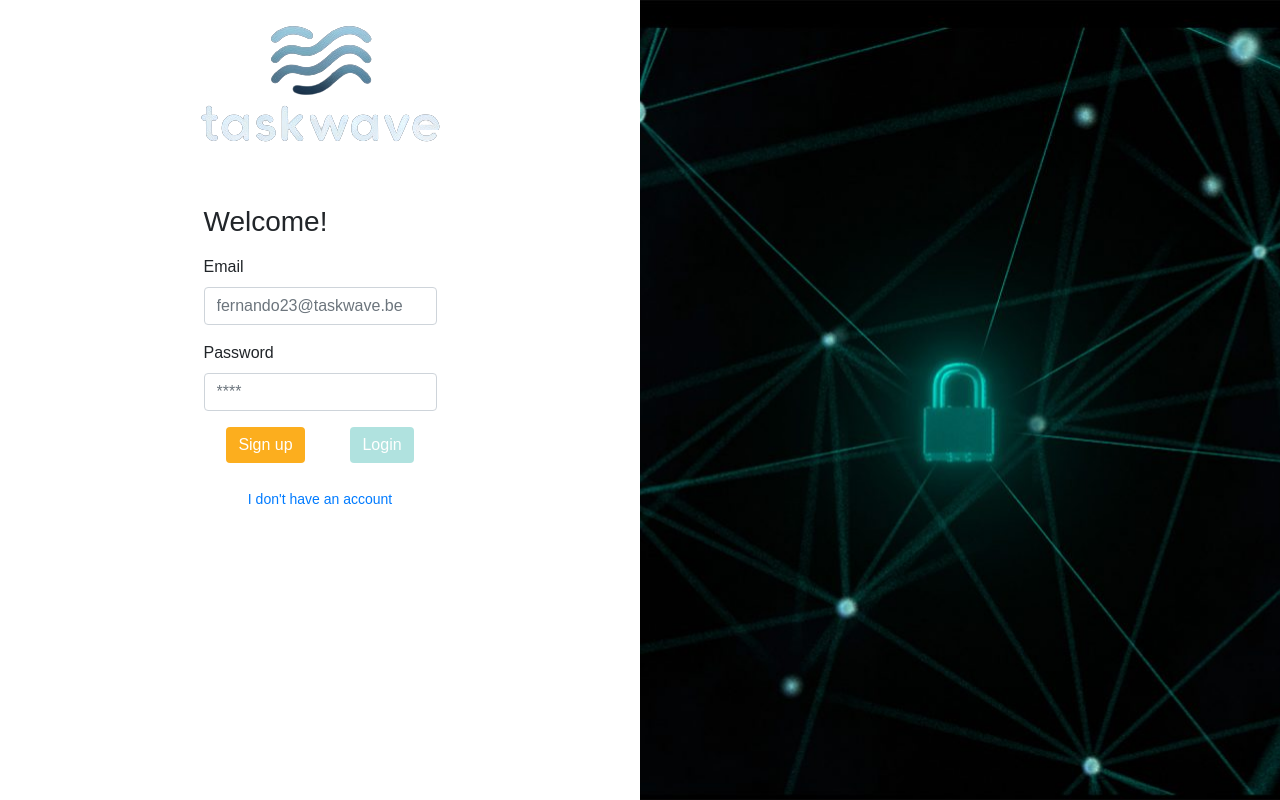
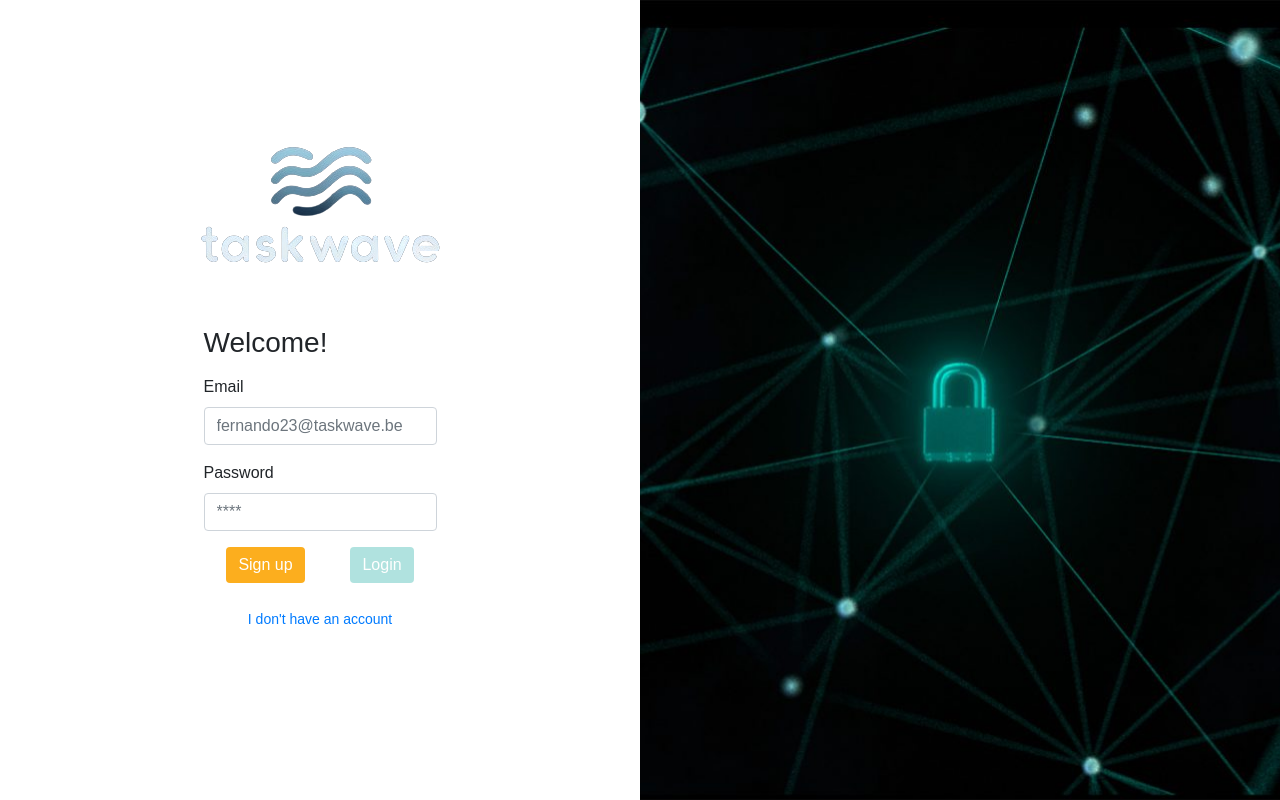
Before and after one commit to BertoPolo/numentech, a React (Create React App) app: page / in a window 1280 px wide. Built offline with nearby package versions, Linux system fonts and the light colour scheme; the HTML template or start-up script is replaced by a standard one.

Commit message:
small styling /login fix. /register ifElse error fixed

```diff
--- a/src/components/Login.jsx
+++ b/src/components/Login.jsx
@@ -45,8 +45,8 @@ const Login = () => {
                 {/* SINCE small screens */}
                 <Container fluid className="d-none d-sm-block">
                     <Row>
-                        <Col className="d-flex flex-column">
-                            <Image className="mb-4 mt-3 ml-auto mr-auto" style={{ maxHeight: "20vh", maxWidth: "25vw" }} src="/taskwave_nobg.png" alt="Company logo" />
+                        <Col className="d-flex flex-column justify-content-center">
+                            <Image className="mb-4 ml-auto mr-auto" style={{ maxHeight: "20vh", maxWidth: "25vw" }} src="/taskwave_nobg.png" alt="Company logo" />
                             <LoginFormBox setIsVerifiying={handleVerifyingState} setIsVerified={handleVerifiedState} isVerified={isVerified} handleCredentials={handleCredentials} modalFirstInputRef={modalFirstInputRef} />
                         </Col>
 
--- a/src/components/LoginFormBox.jsx
+++ b/src/components/LoginFormBox.jsx
@@ -32,7 +32,7 @@ const FormBox = ({ setIsVerifiying, setIsVerified, isVerifiying, isVerified, han
                 body: JSON.stringify(body),
             });
 
-            if (response.ok) {
+            if (response !== 201) {
                 const data = await response.json();
 
                 if (data.isVerified === false) {
--- a/src/components/Register.jsx
+++ b/src/components/Register.jsx
@@ -94,9 +94,9 @@ const Register = () => {
                             </Link>
                         </div>
                     </Form >
+
                     {isCharging && <Spinner animation="border" variant="success" className="position-absolute" />}
                     {isError && <p className="text-danger">Oops! This email is already in use</p>}
-
                 </div>
             </div>
         </>
```
